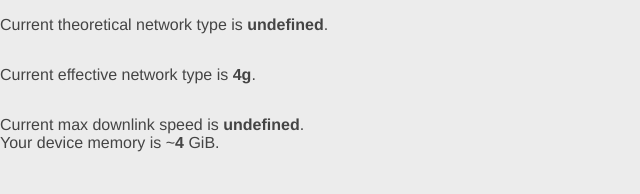
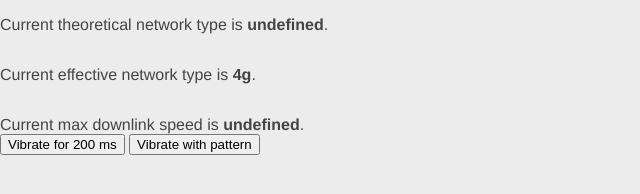
Before and after one commit to timdeichert/PAtest, a plain HTML site: page index.html in a window 1280 px wide. Shown: the whole page, without its empty margins (0-640 px from the left). Drawn offline with Linux system fonts and the light colour scheme.

Commit message:
asdasdasd

```diff
--- a/index.html
+++ b/index.html
@@ -42,7 +42,8 @@
 
  <br>
 
-Your device memory is ~<b id="result">unknown</b> GiB.
+ <button onclick="vibrateSimple()">Vibrate for 200 ms</button>
+ <button onclick="vibratePattern()">Vibrate with pattern</button>
 
 
   <!-- Uncomment the line below when ready to test with fake data -->
--- a/scripts/apptest.js
+++ b/scripts/apptest.js
@@ -23,5 +23,10 @@ if (info) {
   }
   updateNetworkInfo(info);}
 
+  function vibrateSimple() {
+    navigator.vibrate(200);
+  }
 
-  document.getElementById('result').innerHTML = navigator.deviceMemory
+  function vibratePattern() {
+    navigator.vibrate([100, 200, 200, 200, 500]);
+  }
```
